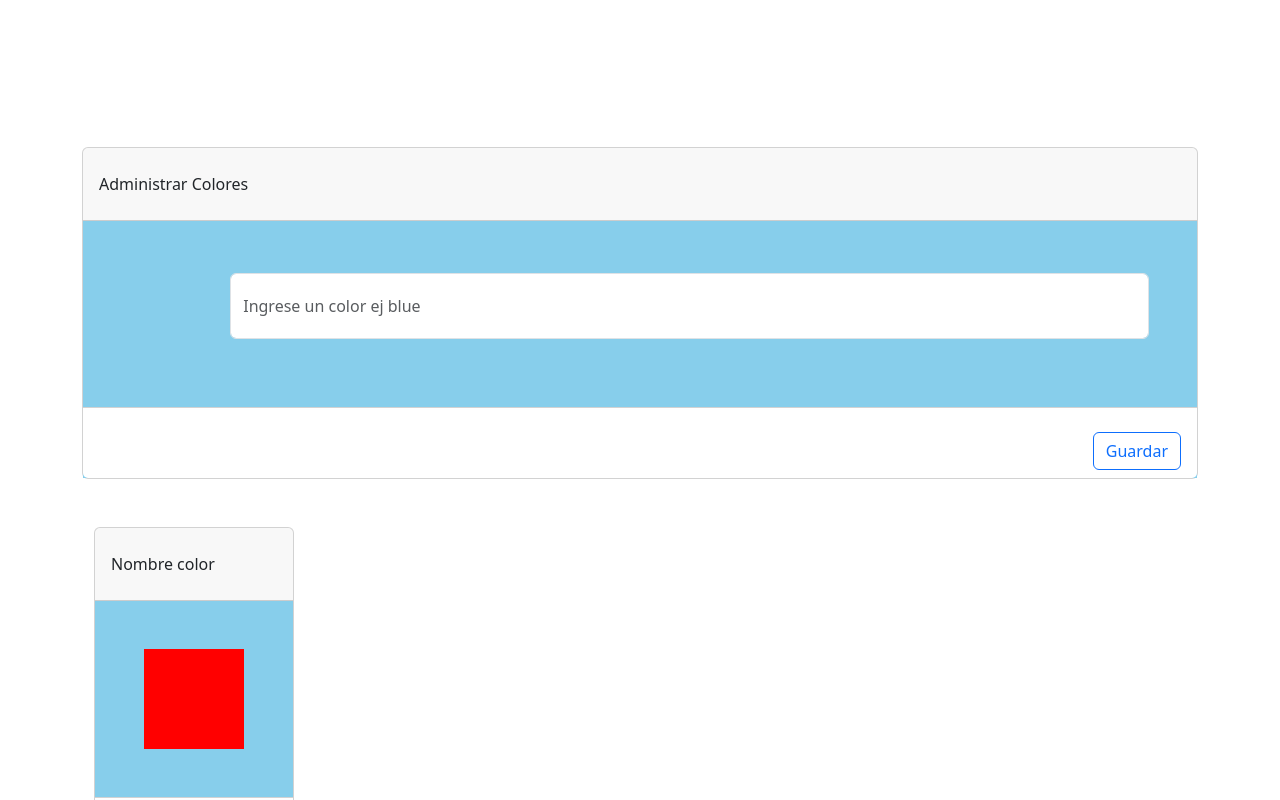
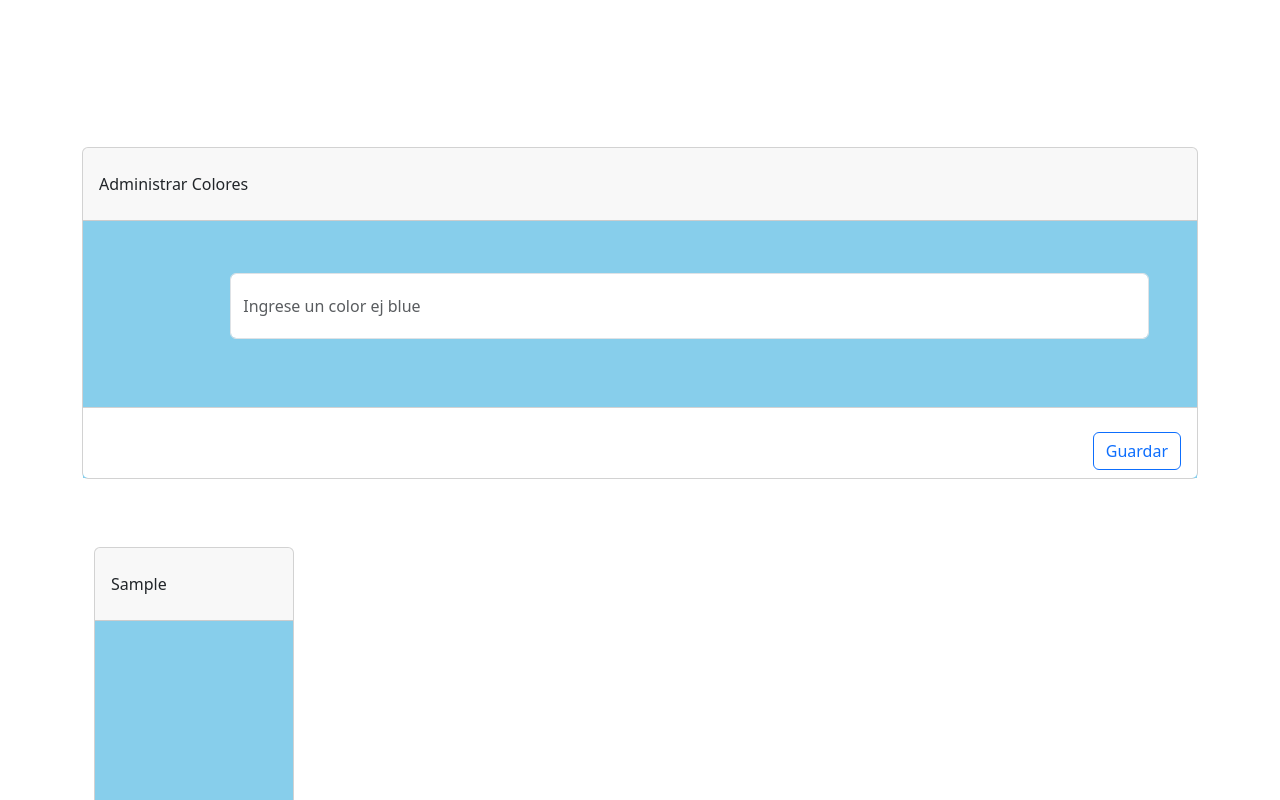
Before and after one commit to MartinGramajo/ejercicio6, a React (Vite) app: page / in a window 1280 px wide. Both pictures are taken after typing "Sample" into the empty fields and a click on the button "Guardar". Shown: the top 800 px of the page. Built offline with nearby package versions, Linux system fonts and the light colour scheme.

Commit message:
desde ListaDeColores paso  por props ItemCardColor la lista de colores para mapearla

```diff
--- a/src/App.css
+++ b/src/App.css
@@ -24,6 +24,8 @@
 
 .card-item {
   width: 200px;
+  margin-top: 20px;
+  margin-bottom: 20px;
 }
 
 .color-box-card {
--- a/src/components/ItemCardColor.jsx
+++ b/src/components/ItemCardColor.jsx
@@ -1,15 +1,15 @@
 import { Button, Card } from "react-bootstrap";
 
-const ItemCardColor = () => {
+const ItemCardColor = ({ color }) => {
   return (
     <Card className="card-item">
-      <Card.Header className="py-4">Nombre color</Card.Header>
+      <Card.Header className="py-4">{color}</Card.Header>
       <Card.Body className="fondo-formulario">
         <div className="d-flex justify-content-center py-5  ">
           <div
             className="color-box-card"
             style={{
-              backgroundColor: `red`,
+              backgroundColor: `${color}`,
             }}
           ></div>
         </div>
```
